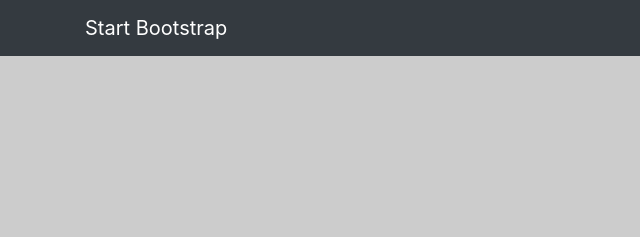
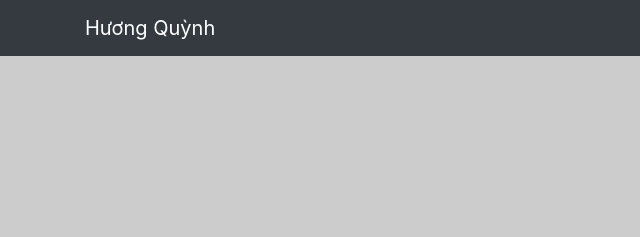
Before and after one commit to huynguyen18595/MDF-HuongQuynh-website, a website: page index.html in a window 1280 px wide. Shown: the top 237 px of the page, 0-640 px from the left. Drawn offline with Linux system fonts and the light colour scheme; placeholder pictures from the web are drawn by us.

Commit message:
upload images for the websites

```diff
--- a/index.html
+++ b/index.html
@@ -23,7 +23,7 @@
     <!-- Navigation -->
     <nav class="navbar fixed-top navbar-expand-lg navbar-dark bg-dark fixed-top">
       <div class="container">
-        <a class="navbar-brand" href="index.html">Start Bootstrap</a>
+        <a class="navbar-brand" href="index.html">Hương Quỳnh</a>
         <button class="navbar-toggler navbar-toggler-right" type="button" data-toggle="collapse" data-target="#navbarResponsive" aria-controls="navbarResponsive" aria-expanded="false" aria-label="Toggle navigation">
           <span class="navbar-toggler-icon"></span>
         </button>
```
Also changed, not shown: img/IMG_1511152247445_1511162822946.jpg (added), img/IMG_1511152248449_1511162823551.jpg (added), img/IMG_20171120_103624.jpg (added), 5 other files.
